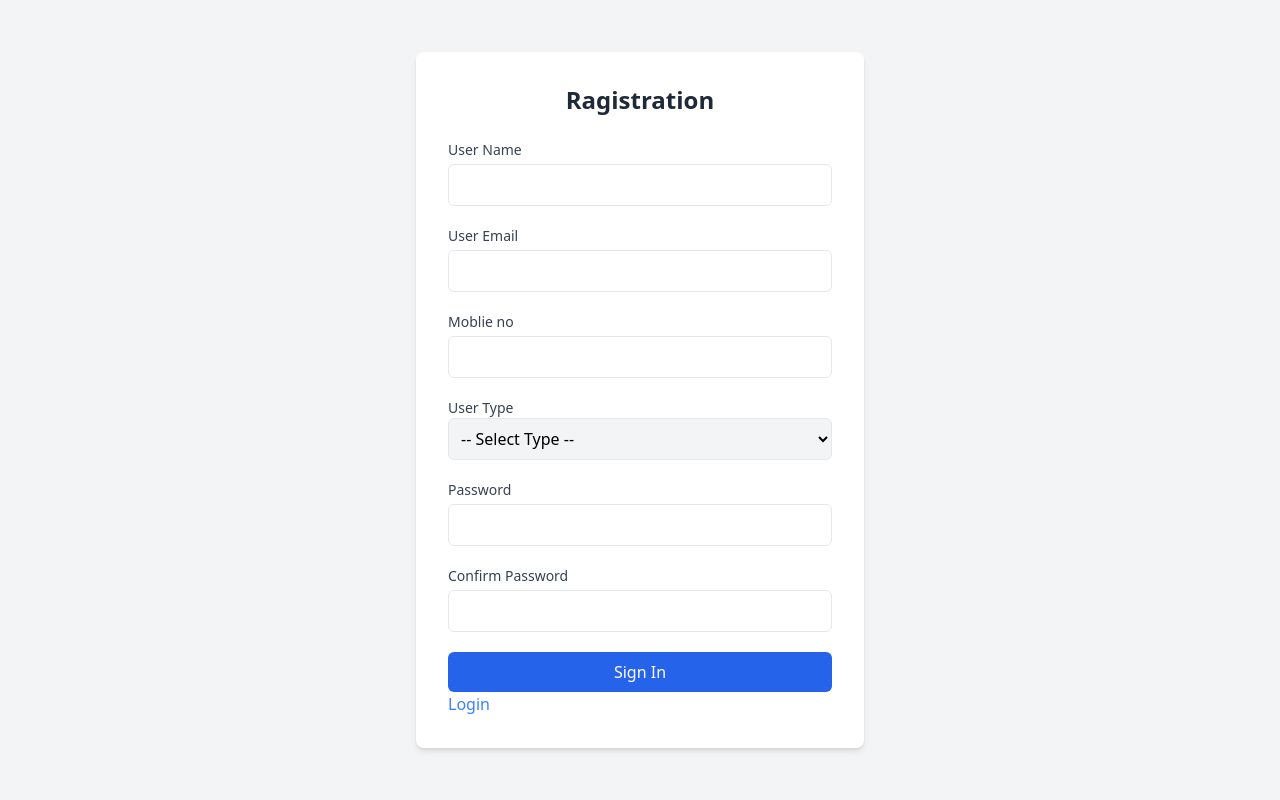
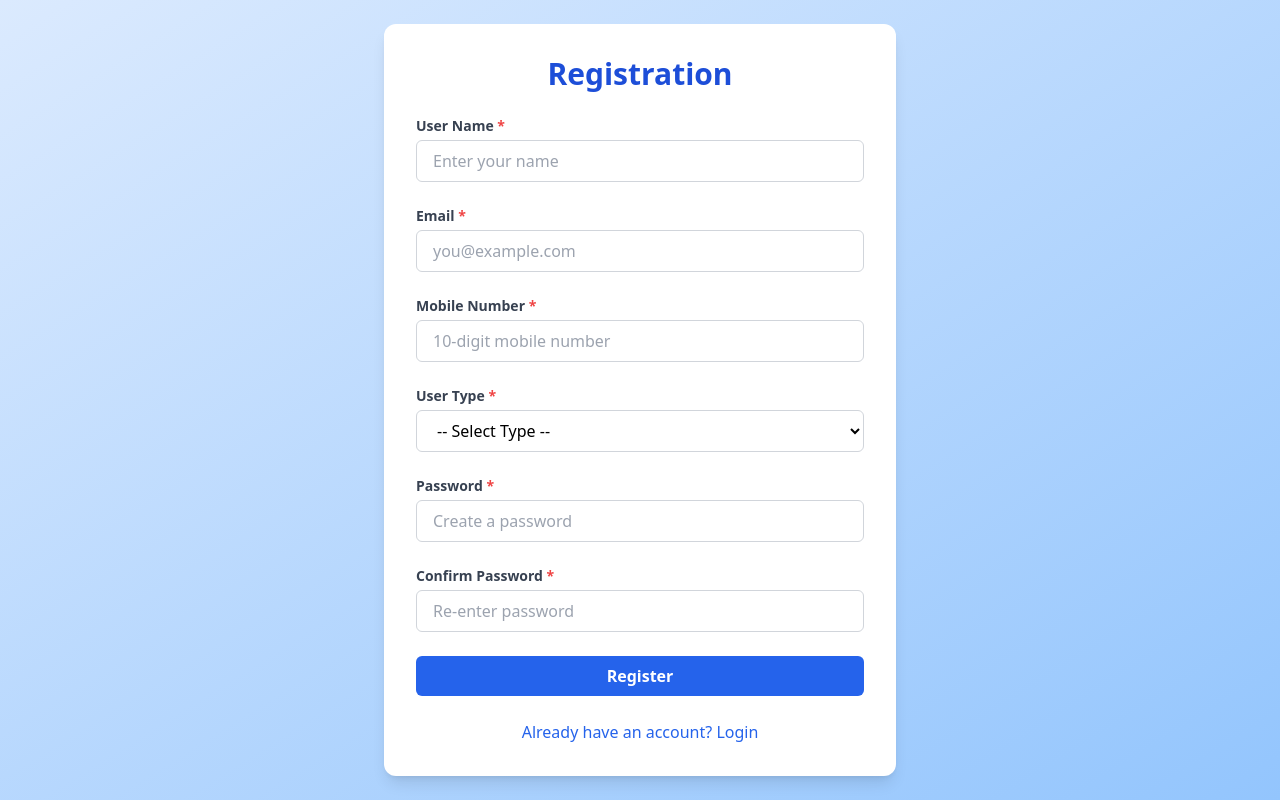
Before and after one commit to Shiva903-hue/UserDashboard, a React (Vite) app: page /Ragistration in a window 1280 px wide. Built offline with nearby package versions, Linux system fonts and the light colour scheme.

Commit message:
fix issues in Registration From also add toasts

```diff
--- a/src/Component/Auth/Login.jsx
+++ b/src/Component/Auth/Login.jsx
@@ -18,42 +18,65 @@ const Login = () => {
   };
 
   return (
-    <div className="min-h-screen flex items-center justify-center bg-gray-100 px-4">
-      <div className="max-w-md w-full bg-white p-8 rounded-lg shadow-md">
-        <h2 className="text-2xl font-bold mb-6 text-center text-gray-800">Login</h2>
-        <form onSubmit={handleSubmit} className="space-y-5">
+    <div className="min-h-screen flex items-center justify-center bg-gradient-to-br from-blue-100 to-blue-300 px-4">
+      <div className="w-full max-w-md bg-white p-8 rounded-xl shadow-lg">
+        <h2 className="text-3xl font-bold text-center text-blue-700 mb-6">
+          Login
+        </h2>
+
+        <form onSubmit={handleSubmit} className="space-y-6">
+          {/* Username */}
           <div>
-            <label className="block text-sm font-medium text-gray-700">Username</label>
+            <label className="block text-sm font-semibold text-gray-700">
+              Username <span className="text-red-500">*</span>
+            </label>
             <input
               type="text"
               value={username}
               onChange={(e) => setUsername(e.target.value)}
               required
-              className="mt-1 w-full px-4 py-2 border rounded-md focus:outline-none focus:ring-2 focus:ring-blue-500"
+              className="mt-1 w-full px-4 py-2 border border-gray-300 rounded-md focus:ring-2 focus:ring-blue-500 focus:outline-none"
+              placeholder="Enter your username"
             />
           </div>
+
+          {/* Password */}
           <div>
-            <label className="block text-sm font-medium text-gray-700">Password</label>
+            <label className="block text-sm font-semibold text-gray-700">
+              Password <span className="text-red-500">*</span>
+            </label>
             <input
               type="password"
               value={password}
               onChange={(e) => setPassword(e.target.value)}
               required
-              className="mt-1 w-full px-4 py-2 border rounded-md focus:outline-none focus:ring-2 focus:ring-blue-500"
+              className="mt-1 w-full px-4 py-2 border border-gray-300 rounded-md focus:ring-2 focus:ring-blue-500 focus:outline-none"
+              placeholder="Enter your password"
             />
           </div>
-          {error && <p className="text-red-500 text-sm">{error}</p>}
+
+          {/* Error Message */}
+          {error && (
+            <p className="text-red-600 text-sm font-medium text-center">
+              {error}
+            </p>
+          )}
+
+          {/* Submit Button */}
           <button
             type="submit"
-            className="w-full bg-blue-600 text-white py-2 rounded-md hover:bg-blue-700 transition"
+            className="w-full bg-blue-600 text-white py-2 rounded-md hover:bg-blue-700 transition duration-200 font-semibold"
           >
             Sign In
           </button>
         </form>
 
-        <Link to="/Ragistration">
-        <span className='text-blue-500  text-center'>Ragister Your self</span>
-        </Link>
+        {/* Registration Link */}
+        <div className="mt-6 text-center">
+          <Link to="/Ragistration" className="text-blue-600 hover:underline font-medium">
+            Register Yourself
+          </Link>
+        </div>
       </div>
     </div>
   );
--- a/src/Component/Auth/Ragistration.jsx
+++ b/src/Component/Auth/Ragistration.jsx
@@ -1,5 +1,5 @@
 import React, { useState } from "react";
-import toast,{ Toaster } from "react-hot-toast";
+import toast, { Toaster } from "react-hot-toast";
 import { Link } from "react-router-dom";
 
 const Ragistration = () => {
@@ -13,27 +13,22 @@ const Ragistration = () => {
 
   const [password, setPassword] = useState("");
   const [error, setError] = useState("");
-  //     const navigate = useNavigate();
 
   const handleChange = (e) => {
     const { name, value } = e.target;
-    setFormData({ ...formData, [name]: value });
+    setFormData((prev) => ({ ...prev, [name]: value }));
   };
-
 
   const handleSubmit = (e) => {
     e.preventDefault();
     setError("");
 
     if (password === formData.a_paswd) {
-    console.log("Passwords Match. Registration Data:", formData);
-
-    //* Toast
       toast.success("✅ Registration Successful! Go to login...", {
         duration: 3000,
       });
-    // make an API call here.
 
+      // API call placeholder
 
       setFormData({
         a_name: "",
@@ -43,29 +38,27 @@ const handleSubmit = (e) => {
         role: "",
       });
       setPassword("");
-
-
     } else {
-
-    //* Toast
-     toast.error(" Password Dosn`t Match.", {
+      toast.error("❌ Password doesn't match.", {
         duration: 3000,
       });
-    setError("Password is not match");
+      setError("Passwords do not match.");
     }
   };
+
   return (
-    <div className="min-h-screen flex items-center justify-center bg-gray-100 px-4">
-    <Toaster/>
-      <div className="max-w-md w-full bg-white p-8 rounded-lg shadow-md">
-        <h2 className="text-2xl font-bold mb-6 text-center text-gray-800">
-          Ragistration
+    <div className="p-2 min-h-screen flex items-center justify-center bg-gradient-to-br from-blue-100 to-blue-300 px-4">
+      <Toaster />
+      <div className="w-full h-auto max-w-lg bg-white p-8 rounded-xl shadow-lg">
+        <h2 className="text-3xl font-bold text-center text-blue-700 mb-6">
+          Registration
         </h2>
-        <form onSubmit={handleSubmit} className="space-y-5">
-          {/* name */}
+
+        <form onSubmit={handleSubmit} className="space-y-6">
+          {/* Name */}
           <div>
-            <label className="block text-sm font-medium text-gray-700">
-              User Name
+            <label className="block text-sm font-semibold text-gray-700">
+              User Name <span className="text-red-500">*</span>
             </label>
             <input
               type="text"
@@ -73,13 +66,15 @@ const handleSubmit = (e) => {
               value={formData.a_name}
               onChange={handleChange}
               required
-              className="mt-1 w-full px-4 py-2 border rounded-md focus:outline-none focus:ring-2 focus:ring-blue-500"
+              className="mt-1 w-full px-4 py-2 border border-gray-300 rounded-md focus:ring-2 focus:ring-blue-500 focus:outline-none"
+              placeholder="Enter your name"
             />
           </div>
+
           {/* Email */}
           <div>
-            <label className="block text-sm font-medium text-gray-700">
-              User Email
+            <label className="block text-sm font-semibold text-gray-700">
+              Email <span className="text-red-500">*</span>
             </label>
             <input
               type="email"
@@ -87,47 +82,51 @@ const handleSubmit = (e) => {
               value={formData.a_email}
               onChange={handleChange}
               required
-              className="mt-1 w-full px-4 py-2 border rounded-md focus:outline-none focus:ring-2 focus:ring-blue-500"
+              className="mt-1 w-full px-4 py-2 border border-gray-300 rounded-md focus:ring-2 focus:ring-blue-500 focus:outline-none"
+              placeholder="you@example.com"
             />
           </div>
-          {/* Mobile no */}
+
+          {/* Mobile Number */}
           <div>
-            <label className="block text-sm font-medium text-gray-700">
-              Moblie no
+            <label className="block text-sm font-semibold text-gray-700">
+              Mobile Number <span className="text-red-500">*</span>
             </label>
             <input
-              type="number"
+              type="tel"
               name="a_mob_no"
               value={formData.a_mob_no}
               onChange={handleChange}
               required
-              className="mt-1 w-full px-4 py-2 border rounded-md focus:outline-none focus:ring-2 focus:ring-blue-500"
+              className="mt-1 w-full px-4 py-2 border border-gray-300 rounded-md focus:ring-2 focus:ring-blue-500 focus:outline-none"
+              placeholder="10-digit mobile number"
             />
           </div>
 
           {/* Role */}
           <div>
-            <label className="block text-sm font-medium text-gray-700">
-              User Type
+            <label className="block text-sm font-semibold text-gray-700">
+              User Type <span className="text-red-500">*</span>
             </label>
             <select
               name="role"
+              value={formData.role}
               onChange={handleChange}
-              value={formData.role}
-              id="role"
-              className="w-full p-2 bg-gray-100 border border-gray-200 rounded-md"
+              required
+              className="mt-1 w-full px-4 py-2 border border-gray-300 bg-white rounded-md focus:ring-2 focus:ring-blue-500 focus:outline-none"
             >
-              <option value=""> -- Select Type -- </option>
-              <option value="Admin"> Admin </option>
-              <option value="Supervisor"> Supervisor </option>
-              <option value="Banker"> Banker </option>
-              <option value="User"> User </option>
+              <option value="">-- Select Type --</option>
+              <option value="Admin">Admin</option>
+              <option value="Supervisor">Supervisor</option>
+              <option value="Banker">Banker</option>
+              <option value="User">User</option>
             </select>
           </div>
+
           {/* Password */}
           <div>
-            <label className="block text-sm font-medium text-gray-700">
-              Password
+            <label className="block text-sm font-semibold text-gray-700">
+              Password <span className="text-red-500">*</span>
             </label>
             <input
               type="password"
@@ -135,35 +134,47 @@ const handleSubmit = (e) => {
               value={formData.a_paswd}
               onChange={handleChange}
               required
-              className="mt-1 w-full px-4 py-2 border rounded-md focus:outline-none focus:ring-2 focus:ring-blue-500"
+              className="mt-1 w-full px-4 py-2 border border-gray-300 rounded-md focus:ring-2 focus:ring-blue-500 focus:outline-none"
+              placeholder="Create a password"
             />
           </div>
-          {error && <p className="text-red-500 text-sm">{error}</p>}
 
           {/* Confirm Password */}
           <div>
-            <label className="block text-sm font-medium text-gray-700">
-              Confirm Password
+            <label className="block text-sm font-semibold text-gray-700">
+              Confirm Password <span className="text-red-500">*</span>
             </label>
             <input
               type="password"
               value={password}
               onChange={(e) => setPassword(e.target.value)}
               required
-              className="mt-1 w-full px-4 py-2 border rounded-md focus:outline-none focus:ring-2 focus:ring-blue-500"
+              className="mt-1 w-full px-4 py-2 border border-gray-300 rounded-md focus:ring-2 focus:ring-blue-500 focus:outline-none"
+              placeholder="Re-enter password"
             />
           </div>
-          {error && <p className="text-red-500 text-sm">{error}</p>}
+
+          {/* Error Message */}
+          {error && (
+            <p className="text-red-600 text-sm font-medium text-center">
+              {error}
+            </p>
+          )}
+
+          {/* Submit Button */}
           <button
             type="submit"
-            className="w-full bg-blue-600 text-white py-2 rounded-md hover:bg-blue-700 transition"
+            className="w-full bg-blue-600 text-white py-2 rounded-md hover:bg-blue-700 transition duration-200 font-semibold"
           >
-            Sign In
+            Register
           </button>
         </form>
-        <Link to="/" className="text-center">
-          <span className=" text-blue-500  text-center">Login</span>
+
+        <div className="mt-6 text-center">
+          <Link to="/" className="text-blue-600 hover:underline font-medium">
+            Already have an account? Login
           </Link>
+        </div>
       </div>
     </div>
   );
```
Also changed, not shown: src/Component/Dashboard.jsx (+4 -8 lines). Lines whose indentation alone changed are shown as unchanged.
